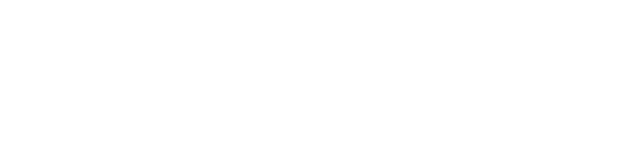
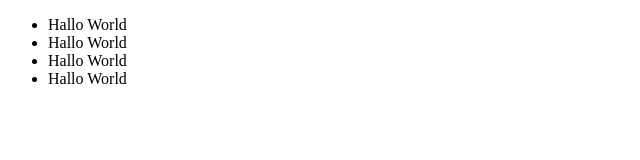
Before and after one commit to Kseniia-FS/test, a plain HTML site: page index.html in a window 1280 px wide. Shown: the whole page, without its empty margins (0-640 px from the left). Drawn offline with Linux system fonts and the light colour scheme.

Commit message:
Create header

```diff
--- a/index.html
+++ b/index.html
@@ -6,5 +6,16 @@
     <meta name="viewport" content="width=device-width, initial-scale=1.0" />
     <title>Document</title>
   </head>
-  <body></body>
+  <body>
+    <header>
+      <nav>
+        <ul>
+          <li class="nav__item">Hallo World</li>
+          <li class="nav__item">Hallo World</li>
+          <li class="nav__item">Hallo World</li>
+          <li class="nav__item">Hallo World</li>
+        </ul>
+      </nav>
+    </header>
+  </body>
 </html>
```
